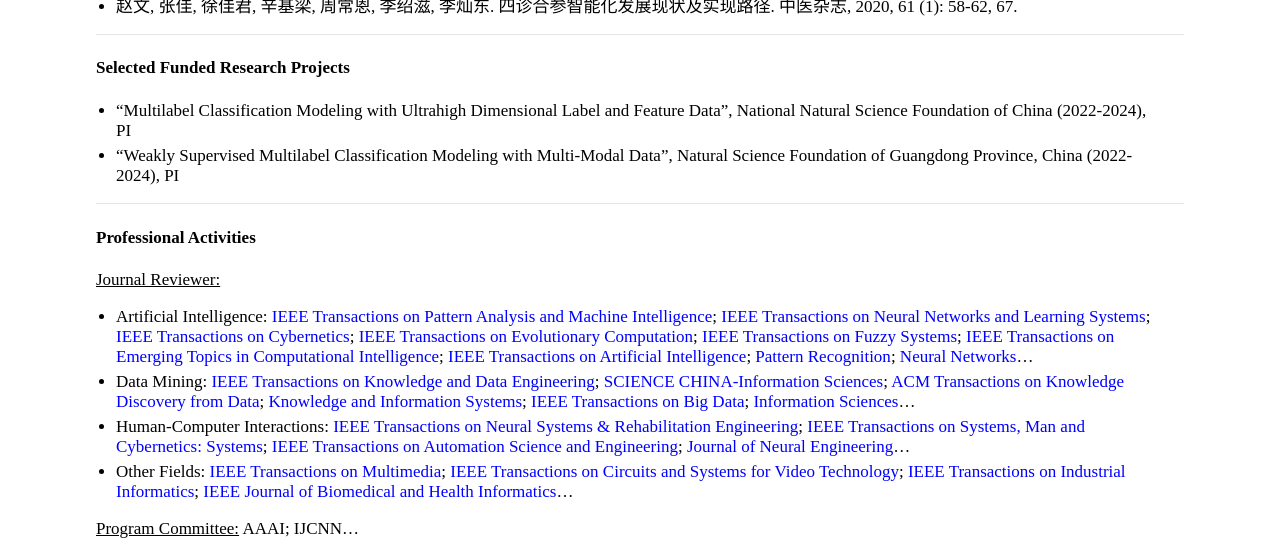
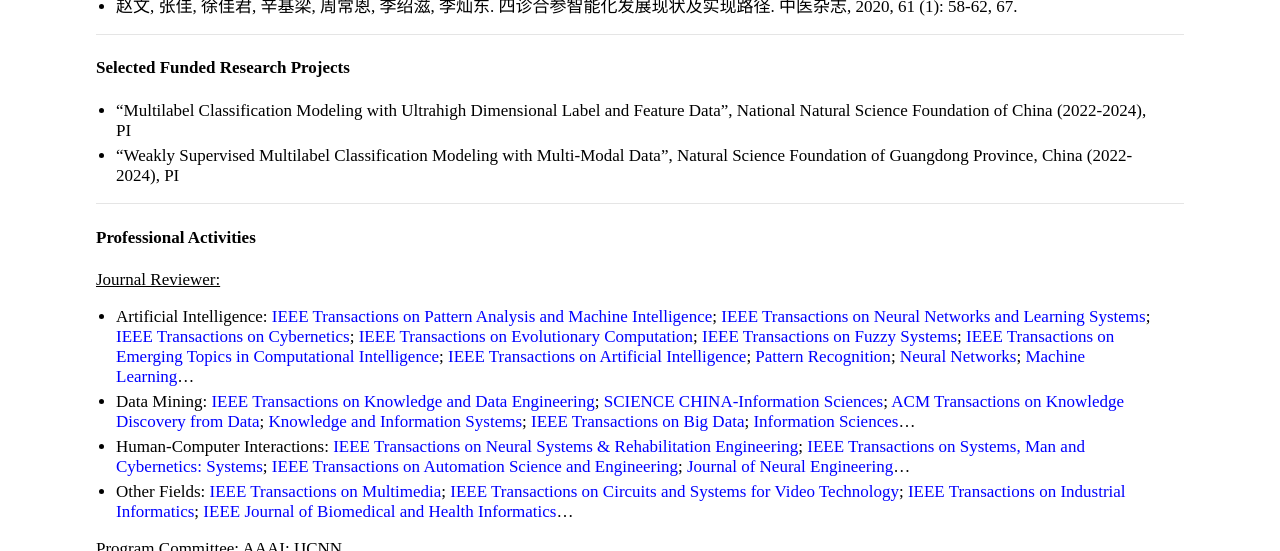
Before and after one commit to jiazhang-ml/jiazhang-ml.github.io, a Jekyll site: the page built from index.md, in a window 1280 px wide and 900 px high, scrolled down 1068 px, cut to the strip 0-551 px from the top of the window. Built offline with Jekyll 4.4.1, drawn with Linux system fonts in a browser that asks for light colours.

Commit message:
Update index.md

```diff
--- a/index.md
+++ b/index.md
@@ -49,7 +49,7 @@ layout: default
 #### Professional Activities
 
 <u>Journal Reviewer:</u>
-* Artificial Intelligence: [IEEE Transactions on Pattern Analysis and Machine Intelligence](https://mc.manuscriptcentral.com/tpami-cs); [IEEE Transactions on Neural Networks and Learning Systems](https://mc.manuscriptcentral.com/tnnls); [IEEE Transactions on Cybernetics](https://mc.manuscriptcentral.com/cyb-ieee); [IEEE Transactions on Evolutionary Computation](https://mc.manuscriptcentral.com/tevc-ieee); [IEEE Transactions on Fuzzy Systems](https://mc.manuscriptcentral.com/tfs-ieee); [IEEE Transactions on Emerging Topics in Computational Intelligence](https://mc.manuscriptcentral.com/tetci-ieee); [IEEE Transactions on Artificial Intelligence](https://mc.manuscriptcentral.com/tai-ieee); [Pattern Recognition](https://www.sciencedirect.com/journal/pattern-recognition); [Neural Networks](https://www.editorialmanager.com/neunet/default.aspx)...
+* Artificial Intelligence: [IEEE Transactions on Pattern Analysis and Machine Intelligence](https://mc.manuscriptcentral.com/tpami-cs); [IEEE Transactions on Neural Networks and Learning Systems](https://mc.manuscriptcentral.com/tnnls); [IEEE Transactions on Cybernetics](https://mc.manuscriptcentral.com/cyb-ieee); [IEEE Transactions on Evolutionary Computation](https://mc.manuscriptcentral.com/tevc-ieee); [IEEE Transactions on Fuzzy Systems](https://mc.manuscriptcentral.com/tfs-ieee); [IEEE Transactions on Emerging Topics in Computational Intelligence](https://mc.manuscriptcentral.com/tetci-ieee); [IEEE Transactions on Artificial Intelligence](https://mc.manuscriptcentral.com/tai-ieee); [Pattern Recognition](https://www.sciencedirect.com/journal/pattern-recognition); [Neural Networks](https://www.editorialmanager.com/neunet/default.aspx); [Machine Learning](https://link.springer.com/journal/10994)...
 * Data Mining: [IEEE Transactions on Knowledge and Data Engineering](https://mc.manuscriptcentral.com/tkde-cs); [SCIENCE CHINA-Information Sciences](https://mc03.manuscriptcentral.com/scis); [ACM Transactions on Knowledge Discovery from Data](https://mc.manuscriptcentral.com/tkdd); [Knowledge and Information Systems](https://www.springer.com/journal/10115); [IEEE Transactions on Big Data](https://mc.manuscriptcentral.com/tbd-cs); [Information Sciences](https://www.sciencedirect.com/journal/information-sciences)...
 * Human-Computer Interactions: [IEEE Transactions on Neural Systems & Rehabilitation Engineering](https://mc.manuscriptcentral.com/tnsre-embs); [IEEE Transactions on Systems, Man and Cybernetics: Systems](https://mc.manuscriptcentral.com/systems); [IEEE Transactions on Automation Science and Engineering](https://mc.manuscriptcentral.com/t-ase); [Journal of Neural Engineering](https://iopscience.iop.org/journal/1741-2552)...
 * Other Fields: [IEEE Transactions on Multimedia](https://mc.manuscriptcentral.com/tmm-ieee); [IEEE Transactions on Circuits and Systems for Video Technology](https://mc.manuscriptcentral.com/tcsvt); [IEEE Transactions on Industrial Informatics](https://mc.manuscriptcentral.com/tii); [IEEE Journal of Biomedical and Health Informatics](https://mc.manuscriptcentral.com/jbhi-embs)...
```
